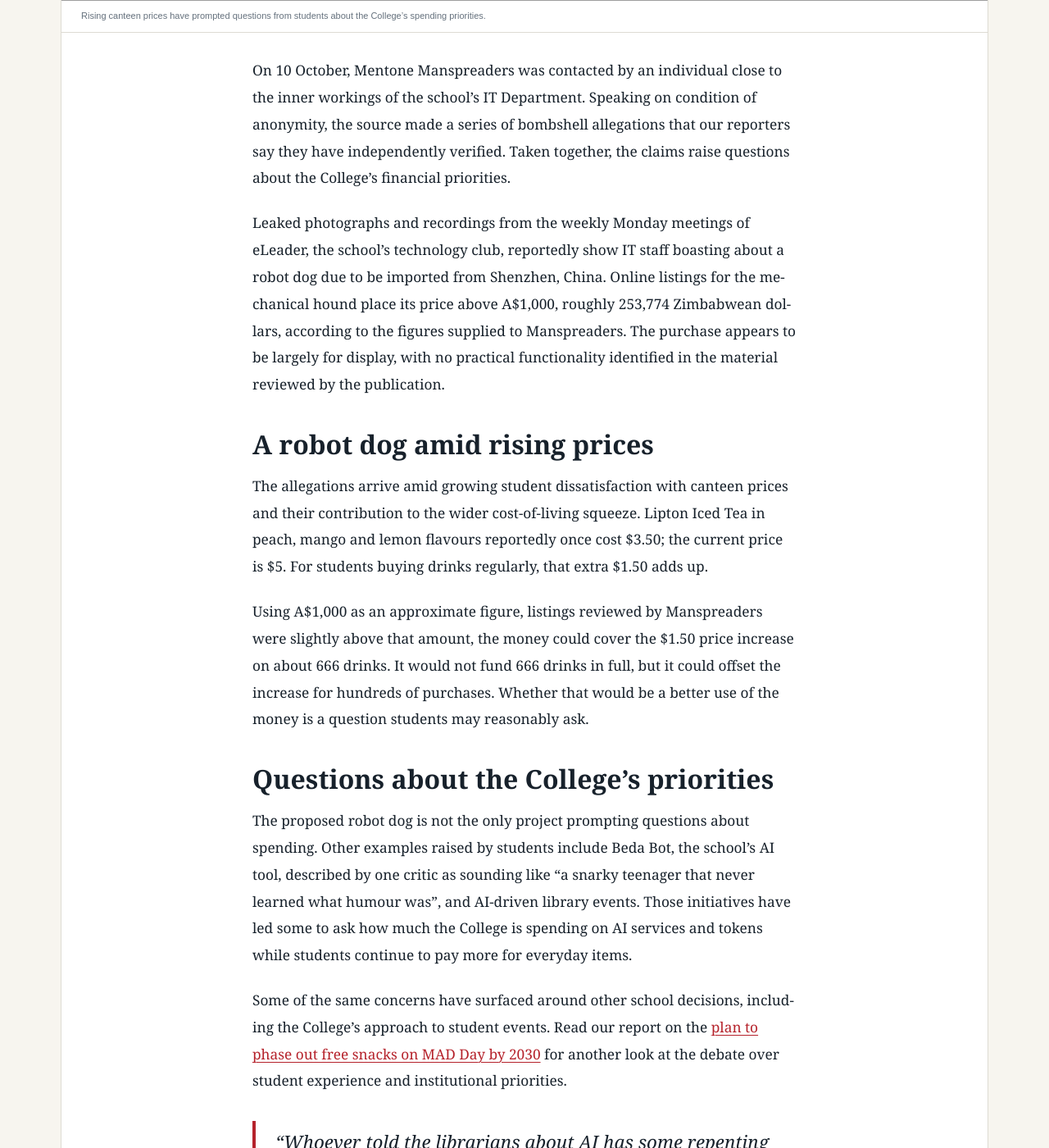
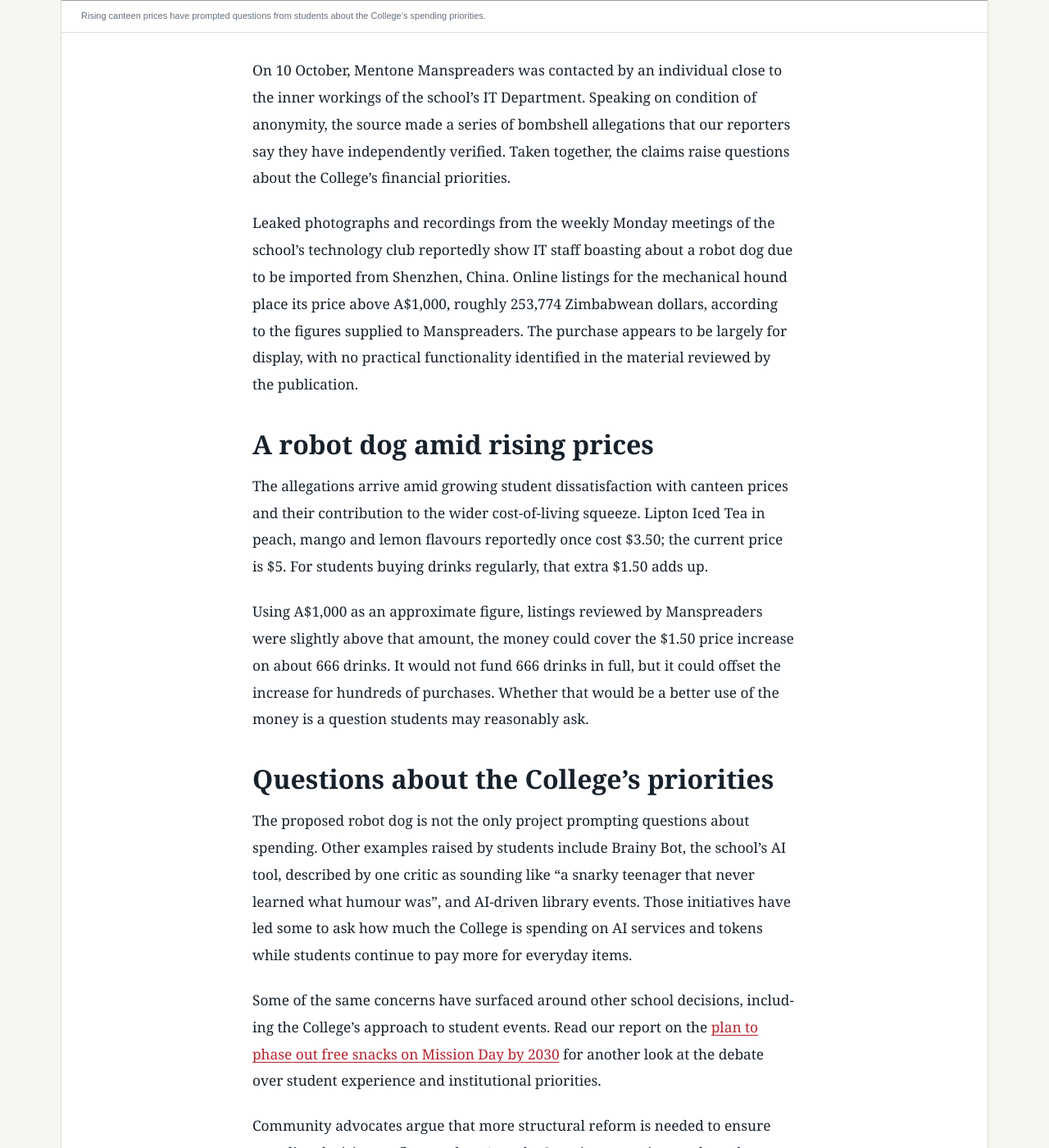
Before and after one commit to TrixDah/manspreading-r-us, a Jekyll site: the page built from _articles/robotdog.md, in a window 1280 px wide and 1400 px high, scrolled down 1352 px. Shown: the whole window at 82% size. Built offline with Jekyll 4.4.1, drawn with Linux system fonts in a browser that asks for light colours; some of the changed text lies outside the part shown; grey boxes are pictures that could not be loaded.

Commit message:
Update _articles/robotdog.md (via Pages CMS)

```diff
--- a/_articles/robotdog.md
+++ b/_articles/robotdog.md
@@ -1,20 +1,26 @@
 ---
-title: "Canteen Prices Rise as IT Department Buys New Robot Dog"
-section: "Budget News"
+title: Canteen Prices Rise as IT Department Buys New Robot Dog
+section: Budget News
+exclusive: false
 front_page: lead
 date: 2026-10-15
-author: "Anonymous eLeader Insider"
-read_time: "3 min read"
-image: "/images/costofliving.jpg"
-image_alt: "Cost of living and rising canteen prices"
-image_caption: "Rising canteen prices have prompted questions from students about the College’s spending priorities."
-summary: "$5 Lipton Iced Teas are the new norm as the school acquires a mechanical toy hound, prompting concerns about the school's financial priorities."
-standfirst: "As students face higher canteen prices, leaked material reportedly shows the IT Department celebrating plans to acquire a robot dog, raising fresh questions about the College’s spending priorities."
+author: Anonymous Tech Club Insider
+summary: $5 Lipton Iced Teas are the new norm as the school acquires a
+  mechanical toy hound, prompting concerns about the school's financial
+  priorities.
+standfirst: As students face higher canteen prices, leaked material reportedly
+  shows the IT Department celebrating plans to acquire a robot dog, raising
+  fresh questions about the College’s spending priorities.
+read_time: 3 min read
+image: /images/costofliving.jpg
+image_alt: Cost of living and rising canteen prices
+image_caption: Rising canteen prices have prompted questions from students about
+  the College’s spending priorities.
+image_fit: false
 ---
-
 On 10 October, Mentone Manspreaders was contacted by an individual close to the inner workings of the school’s IT Department. Speaking on condition of anonymity, the source made a series of bombshell allegations that our reporters say they have independently verified. Taken together, the claims raise questions about the College’s financial priorities.
 
-Leaked photographs and recordings from the weekly Monday meetings of eLeader, the school’s technology club, reportedly show IT staff boasting about a robot dog due to be imported from Shenzhen, China. Online listings for the mechanical hound place its price above A$1,000, roughly 253,774 Zimbabwean dollars, according to the figures supplied to Manspreaders. The purchase appears to be largely for display, with no practical functionality identified in the material reviewed by the publication.
+Leaked photographs and recordings from the weekly Monday meetings of the school’s technology club reportedly show IT staff boasting about a robot dog due to be imported from Shenzhen, China. Online listings for the mechanical hound place its price above A$1,000, roughly 253,774 Zimbabwean dollars, according to the figures supplied to Manspreaders. The purchase appears to be largely for display, with no practical functionality identified in the material reviewed by the publication.
 
 ## A robot dog amid rising prices
 
@@ -24,14 +30,14 @@
 
 ## Questions about the College’s priorities
 
-The proposed robot dog is not the only project prompting questions about spending. Other examples raised by students include Beda Bot, the school’s AI tool, described by one critic as sounding like “a snarky teenager that never learned what humour was”, and AI-driven library events. Those initiatives have led some to ask how much the College is spending on AI services and tokens while students continue to pay more for everyday items.
+The proposed robot dog is not the only project prompting questions about spending. Other examples raised by students include Brainy Bot, the school’s AI tool, described by one critic as sounding like “a snarky teenager that never learned what humour was”, and AI-driven library events. Those initiatives have led some to ask how much the College is spending on AI services and tokens while students continue to pay more for everyday items.
 
-Some of the same concerns have surfaced around other school decisions, including the College’s approach to student events. Read our report on the [plan to phase out free snacks on MAD Day by 2030](missionday.html) for another look at the debate over student experience and institutional priorities.
-
-> “Whoever told the librarians about AI has some repenting to do.”
->
-> <cite>— A community advocate, as reported to Mentone Manspreaders</cite>
+Some of the same concerns have surfaced around other school decisions, including the College’s approach to student events. Read our report on the [plan to phase out free snacks on Mission Day by 2030](missionday.html) for another look at the debate over student experience and institutional priorities.
 
 Community advocates argue that more structural reform is needed to ensure spending decisions reflect students’ needs. Questions remain over how the proposed purchase was approved, what practical purpose the robot dog is expected to serve, and whether other priorities were considered.
 
 Mentone Manspreaders contacted the College for comment on the allegations and the reported purchase. At the time of publication, the College had not responded.
+
+> Whoever told the librarians about AI has some repenting to do.”
+>
+> — A community advocate, as reported to Mentone Manspreaders
```
